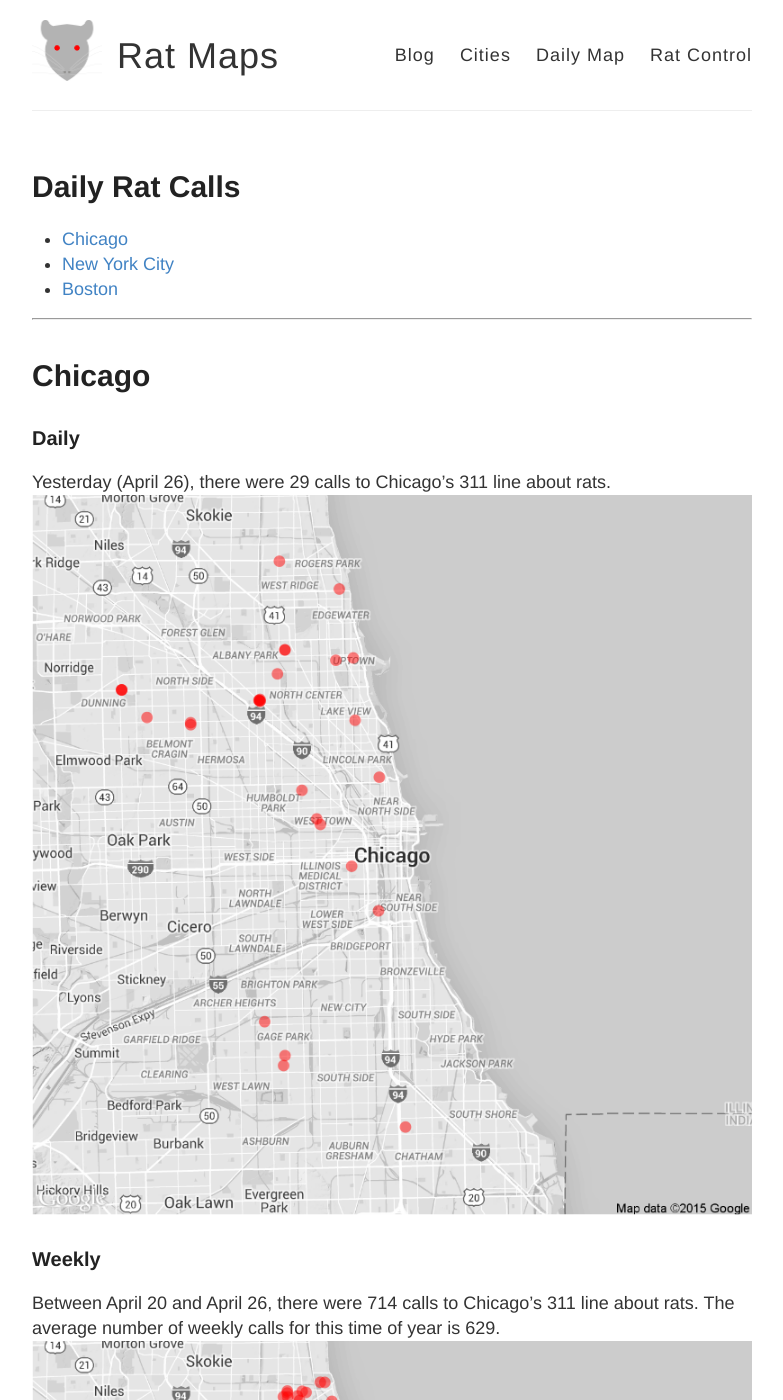
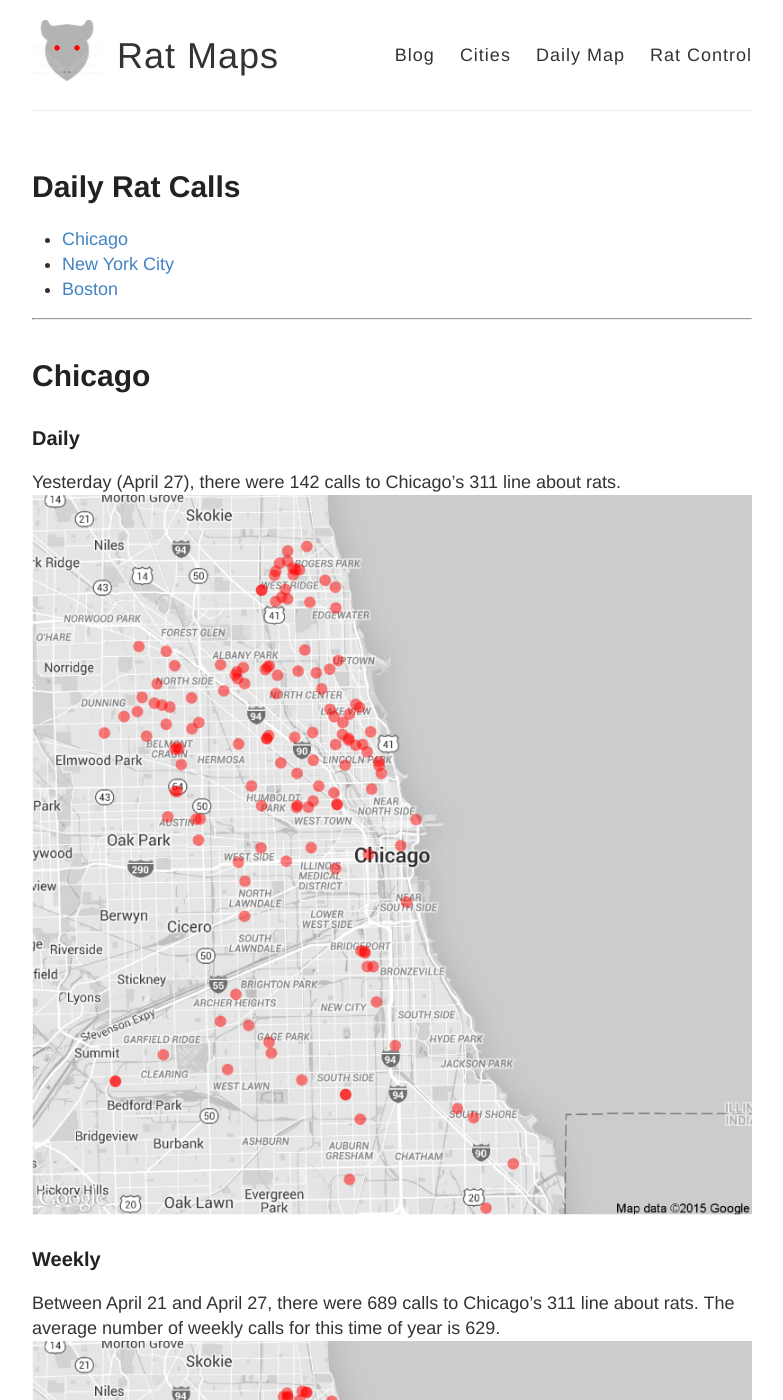
Before and after one commit to DanielHadley/ratmaps, a Jekyll site: the page built from daily.md, in a window 1280 px wide and 1400 px high. Shown: the whole window, without its empty margins (248-1031 px from the left). Built offline with Jekyll 4.4.1, drawn with Linux system fonts in a browser that asks for light colours; comment, search, counter and statistics services are not loaded; some of the changed text lies outside the part shown.

Commit message:
Daily Maps

```diff
--- a/daily.md
+++ b/daily.md
@@ -15,22 +15,22 @@ tags: Chicago NYC weekly daily rats
 
 ### Daily
 
-Yesterday (April 26), there were 29 calls to Chicago's 311 line about rats.
+Yesterday (April 27), there were 142 calls to Chicago's 311 line about rats.
 ![Chicago rat calls to 311 weekly map]({{ site.cityimages }}/daily/Chicago_Rat_Map_Daily.png)
 
 ### Weekly
-Between April 20 and April 26, there were 714 calls to Chicago's 311 line about rats. The average number of weekly calls for this time of year is 629.
+Between April 21 and April 27, there were 689 calls to Chicago's 311 line about rats. The average number of weekly calls for this time of year is 629.
 ![Chicago rat calls to 311 weekly map]({{ site.cityimages }}/daily/Chicago_Rat_Map_Weekly.png)
 ***
 # New York City <a id="nyc"><a>
 
 ### Daily
 
-Yesterday (April 26), there were 5 calls to New York City's 311 line about rats.
+Yesterday (April 27), there were 0 calls to New York City's 311 line about rats.
 ![NYC rat calls to 311 weekly map]({{ site.cityimages }}/daily/NYC_Rat_Map_Daily.png)
 
 ### Weekly
-Between April 20 and April 26, there were 278 calls to New York City's 311 line about rats. The average number of weekly calls for this time of year is 230.
+Between April 21 and April 27, there were 227 calls to New York City's 311 line about rats. The average number of weekly calls for this time of year is 230.
 ![NYC rat calls to 311 weekly map]({{ site.cityimages }}/daily/NYC_Rat_Map_Weekly.png)
 
 Each red dot represents one call about a rat seen in that location. The dots are transparent, so multiple calls from one location will be seen as a solid dot. The usual caveats apply: more calls do not necessarily mean that there are more rats in that location than other parts of the city. A cluster of dots could indicate that one resident is unusually vocal about rodents in his or her neighborhood. Also, more densely populated neighborhoods tend to make more calls to 311.
```
Also changed, not shown: images/pages/daily/Chicago_Rat_Map_Daily.png, images/pages/daily/Chicago_Rat_Map_Weekly.png, images/pages/daily/NYC_Rat_Map_Daily.png, images/pages/daily/NYC_Rat_Map_Weekly.png.
